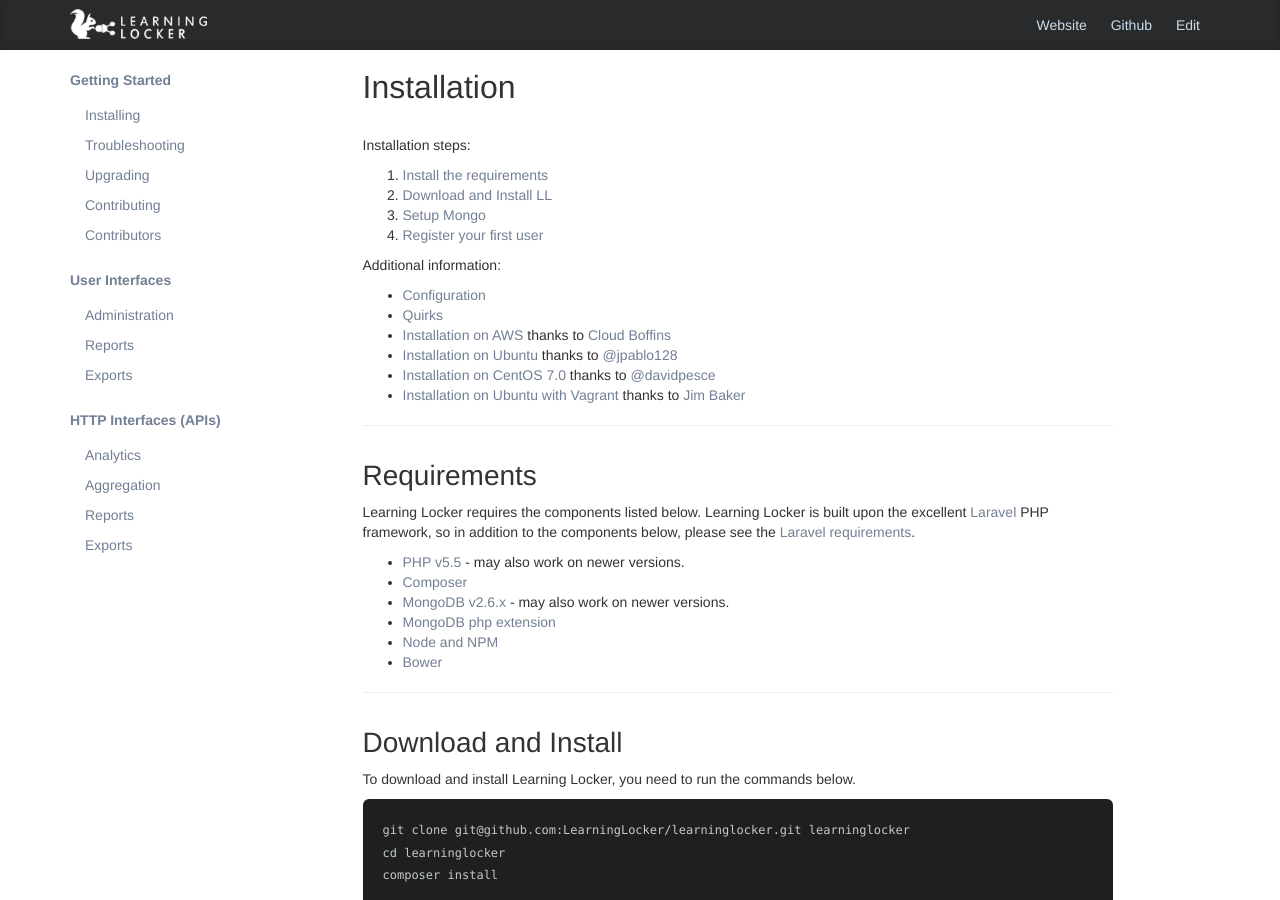
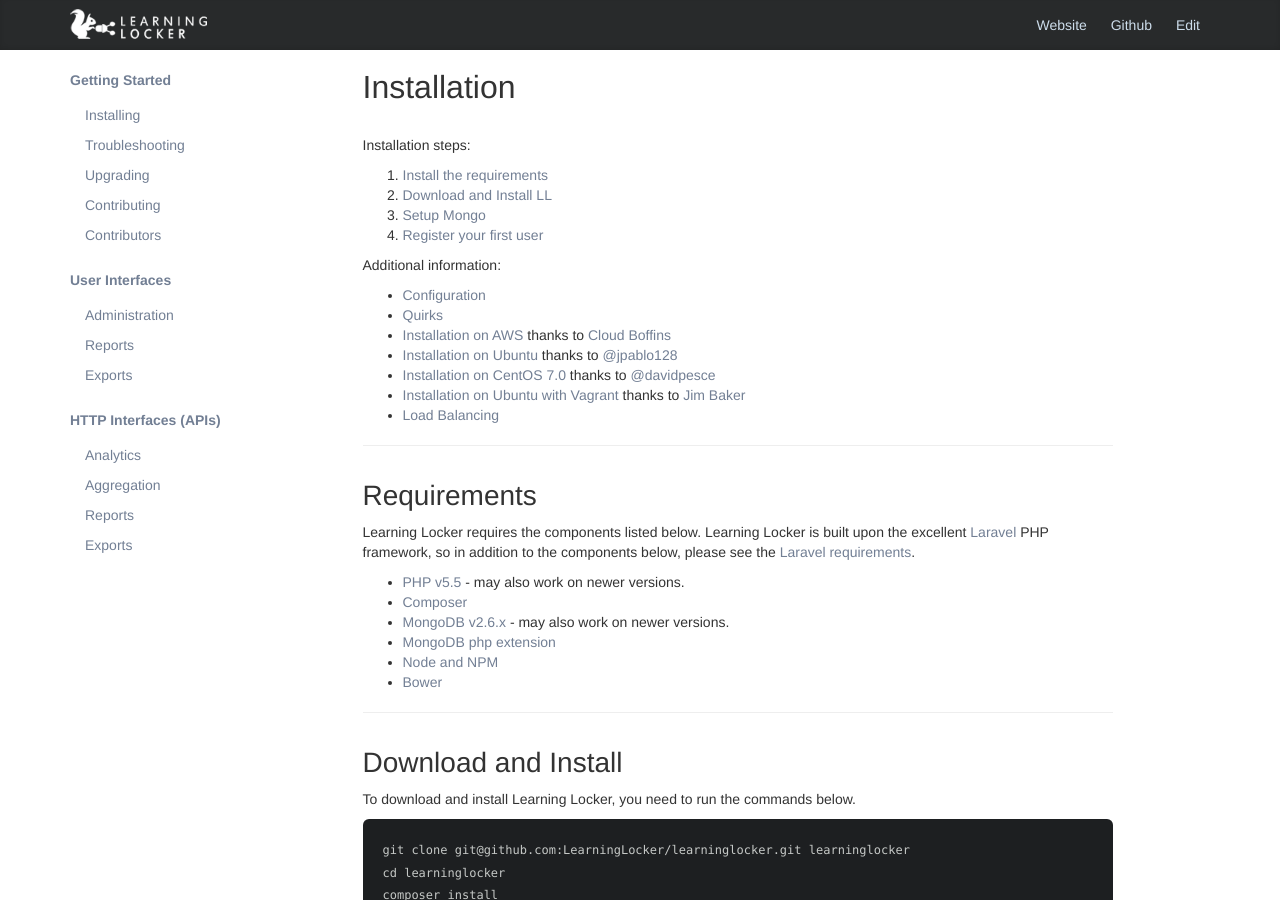
Before and after one commit to LearningLocker/docs, a Jekyll site: the page built from src/installation.md, in a window 1280 px wide and 900 px high. Built offline with Jekyll 4.4.1, drawn with Linux system fonts in a browser that asks for light colours; nearby versions of some CDN libraries.

Commit message:
Adds link for load balancing.

```diff
--- a/src/installation.md
+++ b/src/installation.md
@@ -18,6 +18,7 @@
 - [Installation on Ubuntu](http://www.jpablo128.com/how_to_install_learning_locker/) thanks to [@jpablo128](https://twitter.com/jpablo128)
 - [Installation on CentOS 7.0](https://gist.github.com/davidpesce/7d6e1b81594ecbc72311) thanks to [@davidpesce](https://github.com/davidpesce)
 - [Installation on Ubuntu with Vagrant](http://www.jmblog.org/blog/2015/02/03/learning-locker-vagrant) thanks to [Jim Baker](http://www.jmblog.org)
+- [Load Balancing](http://learninglocker.net/2015/04/01/load-balancing-learning-locker/)
 
 ## Requirements
 Learning Locker requires the components listed below. Learning Locker is built upon the excellent [Laravel](http://laravel.com) PHP framework, so in addition to the components below, please see the [Laravel requirements](http://laravel.com/docs/4.2#server-requirements).
```
